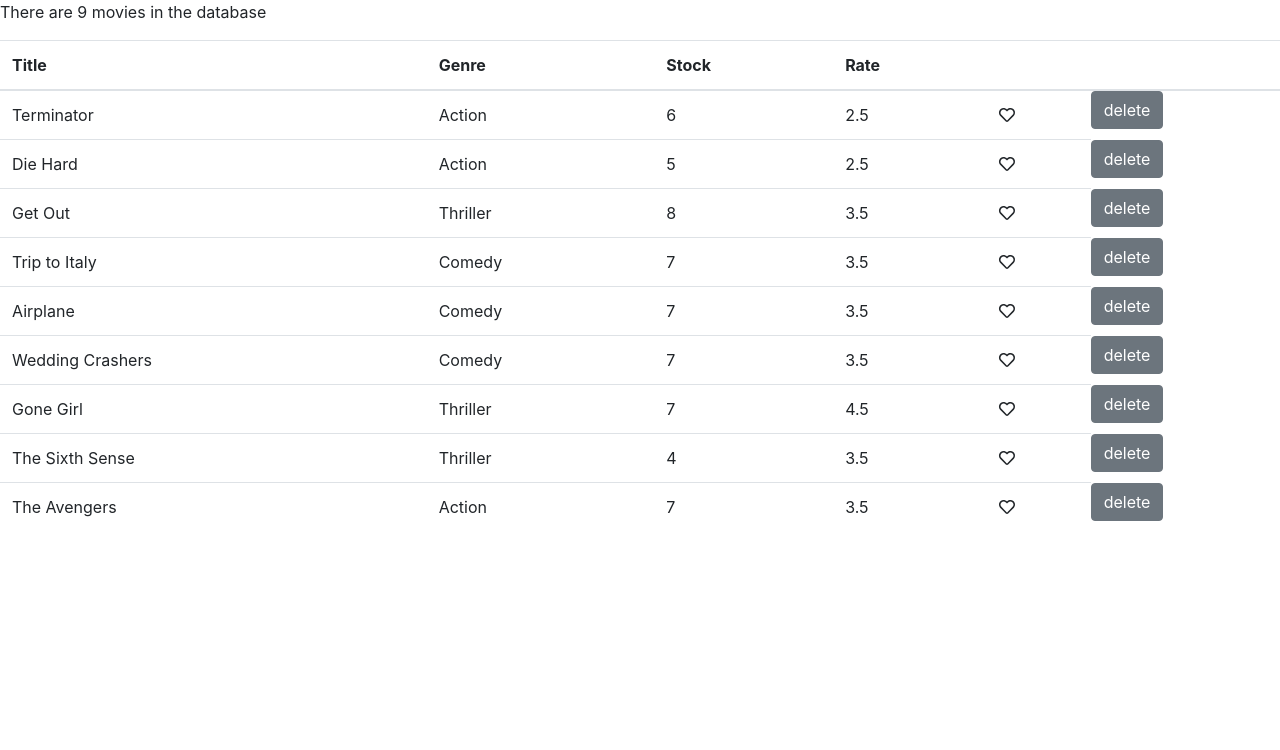
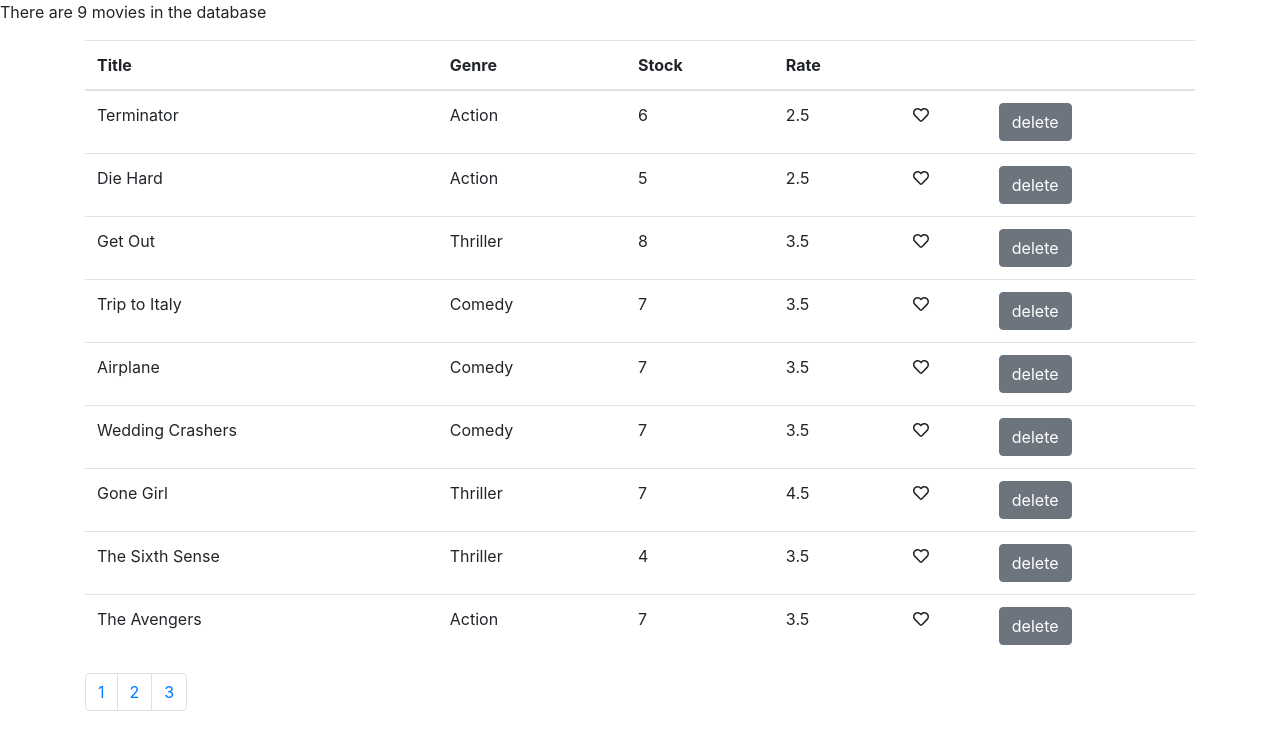
Before and after one commit to r1ri/reactcourse, a React (Create React App) app: page / in a window 1280 px wide. Shown: the top 750 px of the page. Built offline with nearby package versions, Linux system fonts and the light colour scheme.

Commit message:
Pagination-4.5

```diff
--- a/package.json
+++ b/package.json
@@ -11,6 +11,7 @@
     "@testing-library/react": "^11.2.3",
     "@testing-library/user-event": "^12.6.0",
     "bootstrap": "^4.5.3",
+    "lodash": "^4.17.20",
     "react": "^17.0.1",
     "react-dom": "^17.0.1",
     "react-scripts": "4.0.1",
--- /dev/null
+++ b/src/components/common/pagination.jsx
@@ -0,0 +1,23 @@
+import React, { Component } from "react";
+import _ from "lodash";
+
+export default class Pagination extends Component {
+  render() {
+    const { itemCount, pageLength } = this.props;
+    const pageCount = itemCount / pageLength;
+    const pages = _.range(1, pageCount + 1);
+    return(
+      <nav>
+        <div className="container">
+          <ul className="pagination">
+            {pages.map((p) => (
+              <li className="page-item">
+                <a className="page-link">{p}</a>
+              </li>
+            ))}
+          </ul>
+        </div>
+      </nav>
+    );
+  }
+}
--- a/src/components/like.jsx
+++ b/src/components/like.jsx
@@ -7,18 +7,11 @@
   state = {
     liked: false
   }
-  getIcon= () => {
 
-    return this.state.liked===false ? farHeart : faHeart
-  }
-  handleClick = () => {
-    let liked = !(this.state.liked);
-    console.log("test")
-    this.setState({liked})
-  }
   render() {
+    let icon = this.props.liked===false ? farHeart : faHeart
     return (
-       <FontAwesomeIcon icon={ this.getIcon() } onClick={this.handleClick} />
+      <FontAwesomeIcon icon={ icon } style={{cursor: 'pointer'}} onClick={this.props.onLike} />
     );
   }
 }
--- a/src/components/table.jsx
+++ b/src/components/table.jsx
@@ -1,44 +1,87 @@
-import React, { Component } from 'react'
-import { getMovies } from '../services/fakeMovieService'
-import Like from './like.jsx';
+import React, { Component } from "react";
+import { getMovies } from "../services/fakeMovieService";
+import Pagination from "./common/pagination";
+import Like from "./like.jsx";
 
 export default class Table extends Component {
   state = {
-    columnTitles: ['Title', 'Genre', 'Stock', 'Rate'],
-    movies: []
-  }
+    movies: getMovies(),
+    pageLength: 4
+  };
 
   constructor() {
     super();
-    this.state.movies = getMovies();
+    this.state.movies.map((m) => (m.liked = false));
   }
 
-  handleDelete = id => {
-    this.setState(this.state.movies.splice(this.state.movies.findIndex( e => e._id === id ), 1));
+  handleDelete = (id) => {
+    this.setState(
+      this.state.movies.splice(
+        this.state.movies.findIndex((e) => e._id === id),
+        1
+      )
+    );
+  };
+
+  handleLike = (movie) => {
+    const movies = [...this.state.movies];
+    const index = movies.indexOf(movie);
+    movies[index] = { ...movies[index] };
+    movies[index].liked = !movies[index].liked;
+    this.setState({ movies });
+  };
+
+  handlePageChange = () => {
+
   }
 
   render() {
-    return (this.state.movies.length===0) ? (<p>No movies</p>) : (
+    return this.state.movies.length === 0 ? (
+      <p>No movies</p>
+    ) : (
       <React.Fragment>
         <p>There are {this.state.movies.length} movies in the database</p>
+        <div className="container">
           <table className="table">
             <thead>
-         <tr>{this.state.columnTitles.map(m => <th key={m} scope="col">{m}</th>)}
+              <tr>
+                <th>Title</th>
+                <th>Genre</th>
+                <th>Stock</th>
+                <th>Rate</th>
                 <th></th>
                 <th></th>
               </tr>
             </thead>
 
             <tbody>
-          { this.state.movies.map( m =>
+              {this.state.movies.map((m) => (
                 <tr key={m._id}>
-              {Object.values(m).splice(1, 4).map(v => <td>{ (typeof v === "object") ? v.name: v}</td>)}
-              <td><Like /></td>
-              <button  onClick={() => this.handleDelete(m._id)}className="btn btn-secondary">delete</button>
+                  <td>{m.title}</td>
+                  <td>{m.genre.name}</td>
+                  <td>{m.numberInStock}</td>
+                  <td>{m.dailyRentalRate}</td>
+                  <td>
+                    <Like liked={m.liked} onLike={() => this.handleLike(m)} />
+                  </td>
+                  <td>
+                    <button
+                      onClick={() => this.handleDelete(m._id)}
+                      className="btn btn-secondary"
+                    >
+                      delete
+                    </button>
+                  </td>
                 </tr>
-          )}
+              ))}
             </tbody>
           </table>
+        </div>
+        <Pagination
+          itemCount={this.state.movies.length}
+          pageLength={this.state.pageLength}
+          onPageChange={this.handlePageChange}
+        />
       </React.Fragment>
     );
   }
```
Also changed, not shown: 1 other file (tests, documents, lock files or other folders). Lines whose indentation alone changed are shown as unchanged.
